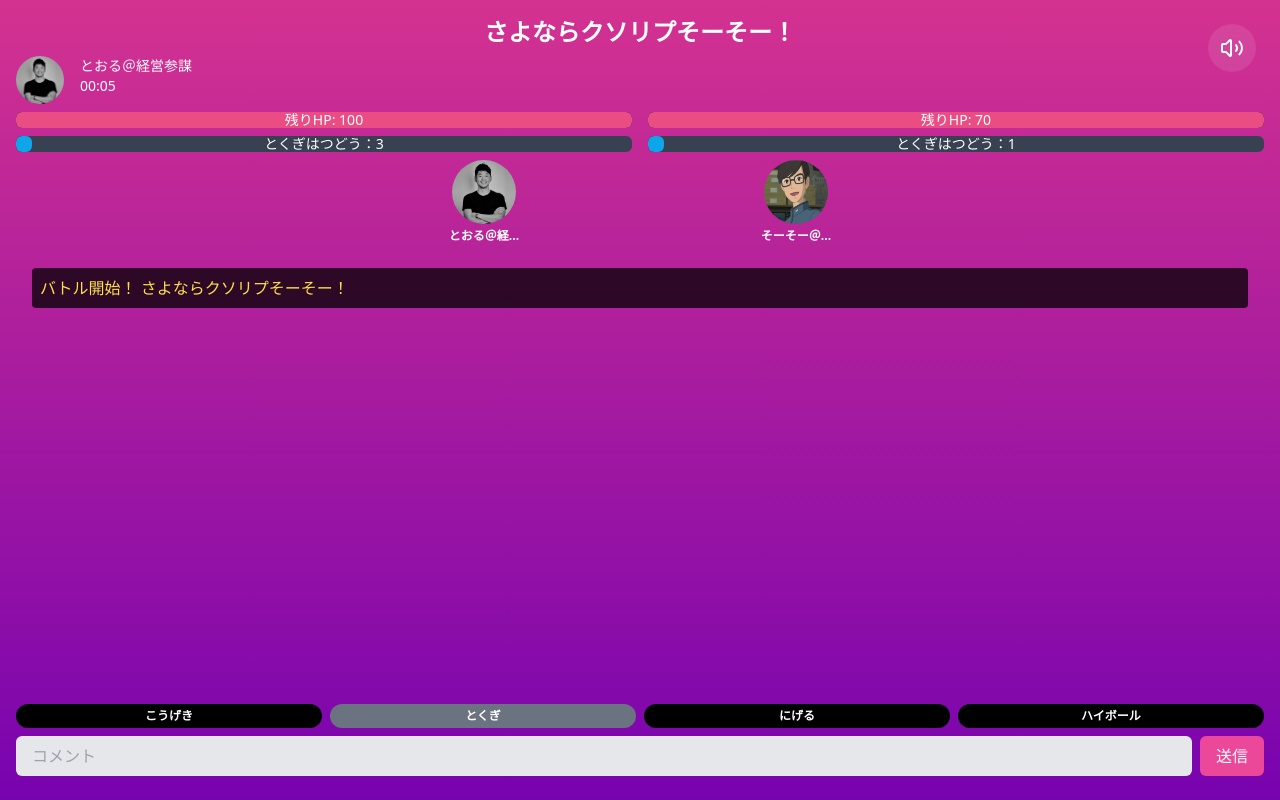
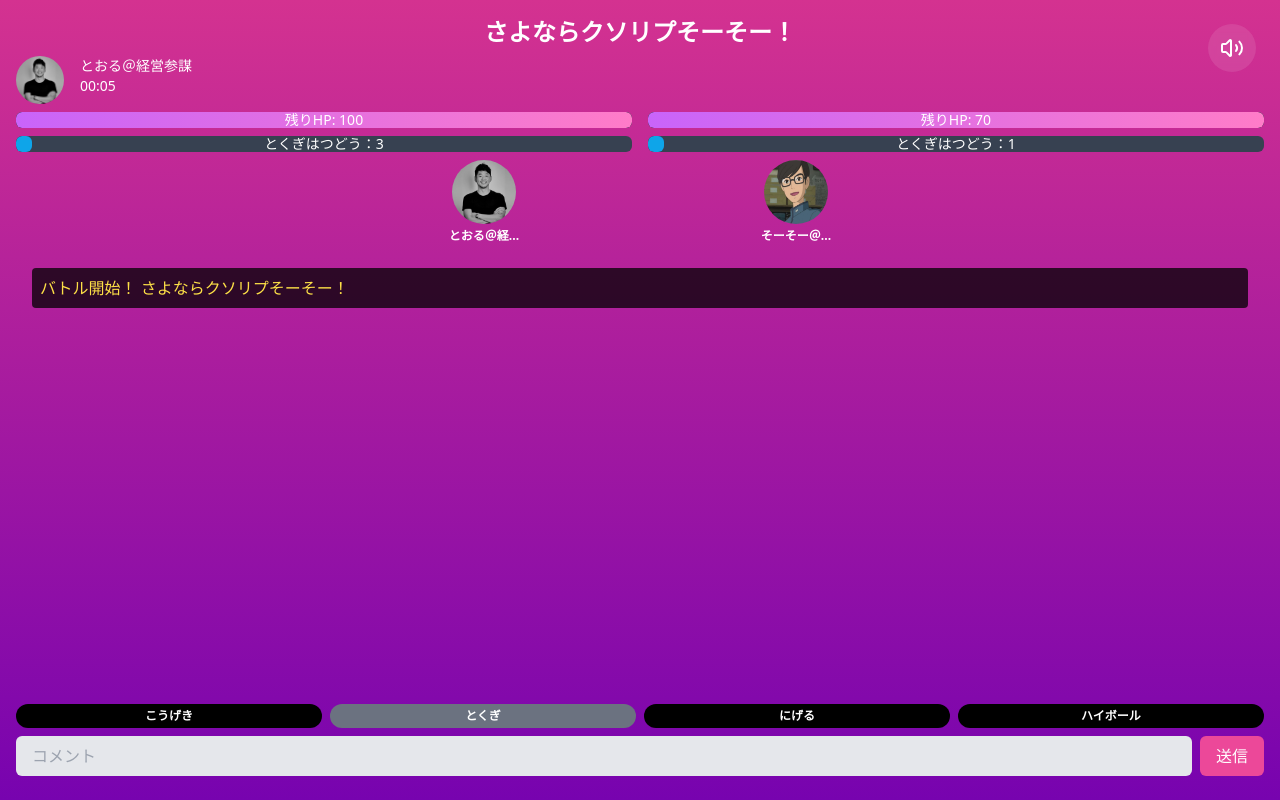
Before and after one commit to momopeee/battlefm, a React (Vite) app: page /battle1 in a window 1280 px wide. Built offline with nearby package versions, Linux system fonts and the light colour scheme.

Commit message:
Update HP gauge style
Update the HP gauge style with a new CSS gradient.

```diff
--- a/src/components/HPBar.tsx
+++ b/src/components/HPBar.tsx
@@ -13,8 +13,11 @@ const HPBar: React.FC<HPBarProps> = ({ currentHP, maxHP }) => {
     <div className="w-full">
       <div className="bg-gray-700 rounded-md overflow-hidden relative">
         <div
-          className="bg-battle-pink text-white rounded-md h-full p-2"
-          style={{ width: `${percentage}%` }}
+          className="text-white rounded-md h-full p-2"
+          style={{
+            width: `${percentage}%`,
+            backgroundImage: 'linear-gradient(270deg, rgba(255, 124, 200, 1), rgba(201, 100, 250, 1))'
+          }}
         >
         </div>
         <div className="absolute inset-0 flex justify-center items-center">
--- a/src/index.css
+++ b/src/index.css
@@ -140,5 +140,5 @@
 .original-gradient {
   height: 200px;
   width: 90%;
-  background-image: linear-gradient(180deg, rgba(212, 50, 144, 1), rgba(119, 3, 175, 1));
+  background-image: linear-gradient(270deg, rgba(255, 124, 200, 1), rgba(201, 100, 250, 1));
 }
```
